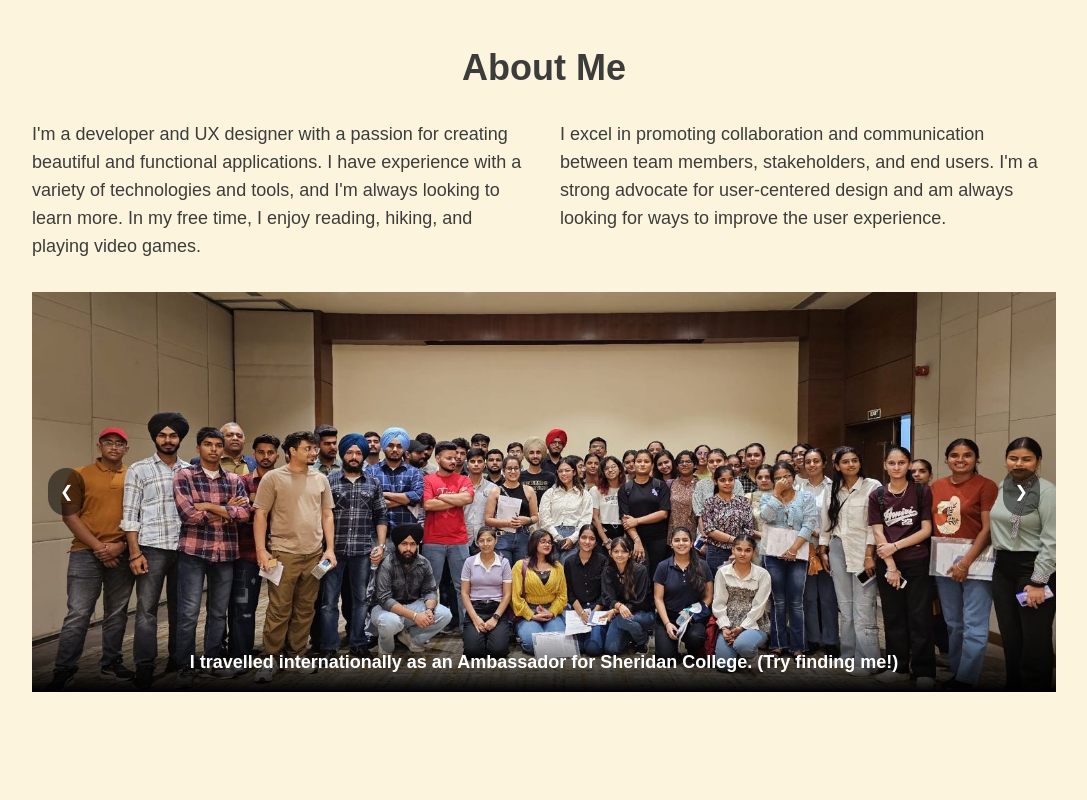
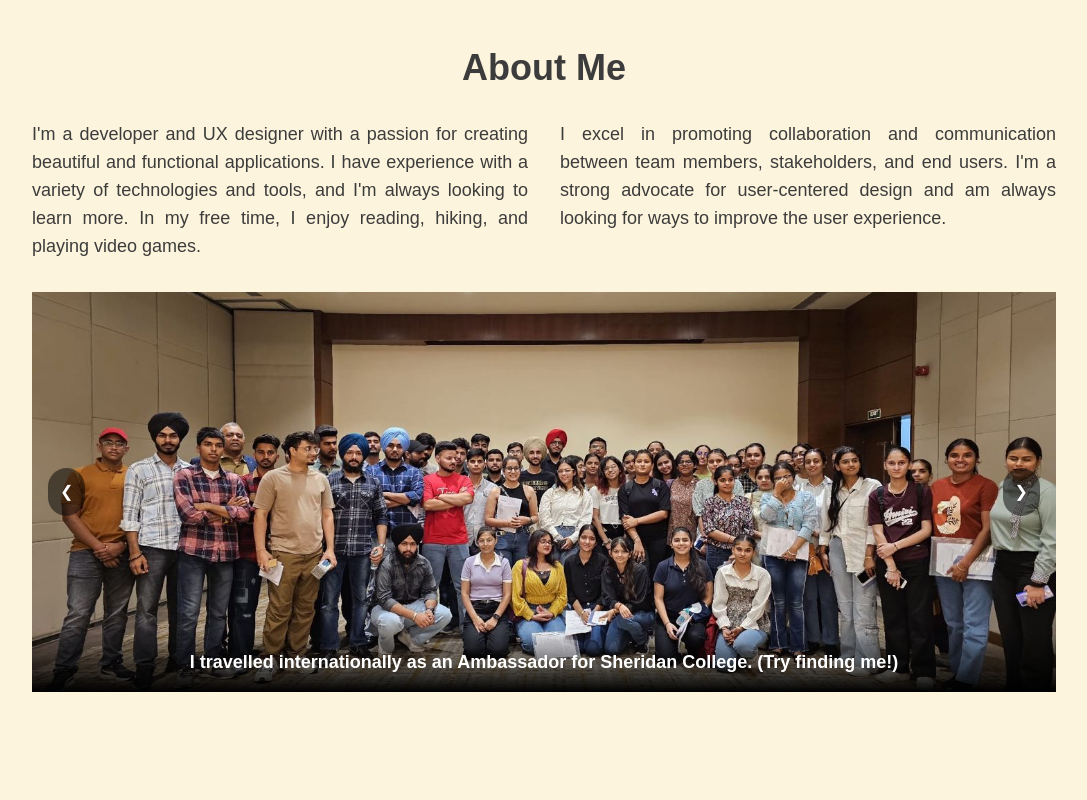
Before and after one commit to tanveersran/portfolio-website, a Next.js app: page / in a window 1280 px wide. Shown: the part 880-1680 px from the top of the page, without its empty margins (96-1183 px from the left). Built offline with nearby package versions, Linux system fonts and the light colour scheme.

Commit message:
adjust text styling

```diff
--- a/src/app/page.js
+++ b/src/app/page.js
@@ -11,7 +11,7 @@ export default function Home() {
   return (
     <div>
       {/* Main Content */}
-      <main className="bg-primary text-primary-dark overflow-x-clip flex flex-col items-center justify-between">
+      <main className=" text-center bg-primary text-primary-dark overflow-x-clip flex flex-col items-center justify-between">
         {/* Landing section */}
         <LandingSection data={data} />
 
--- a/src/screens/sections/AboutSection.js
+++ b/src/screens/sections/AboutSection.js
@@ -13,7 +13,7 @@ const AboutSection = ({ data }) => {
         className="flex flex-col pt-32 gap-8 px-4 mx-4 min-h-screen w-screen max-w-screen-lg  lg:px-0 lg:mx-0" >
             <SectionTitle title={data.aboutSectionTitle} />
             <div className="flex flex-col gap-8">
-                <div className="grid grid-rows-1 md:grid-cols-2 text-lg gap-8 lg:text-lg">
+                <div className="grid grid-rows-1 md:grid-cols-2 text-lg gap-8 lg:text-lg lg:text-justify">
                     <p>{data.aboutSectionParagraph1}</p>
                     <p>{data.aboutSectionParagraph2}</p>
                 </div>
```
